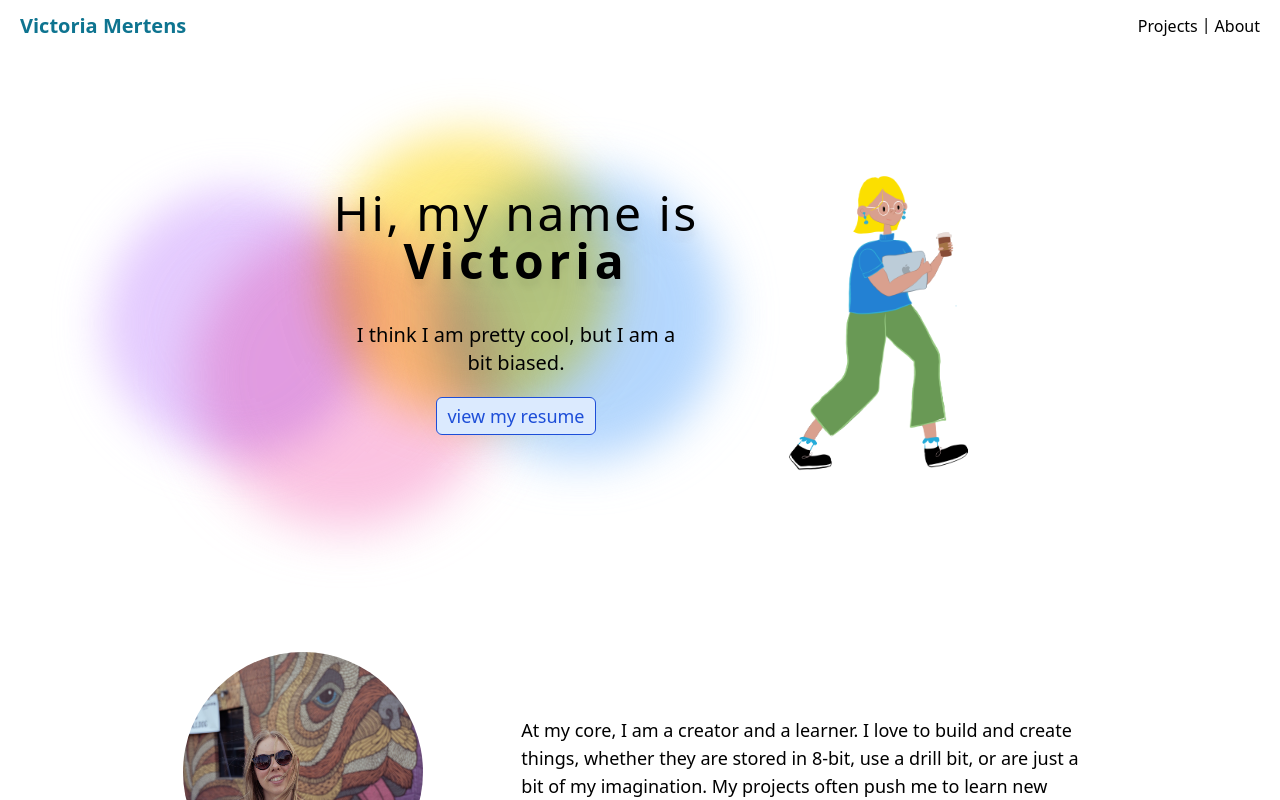
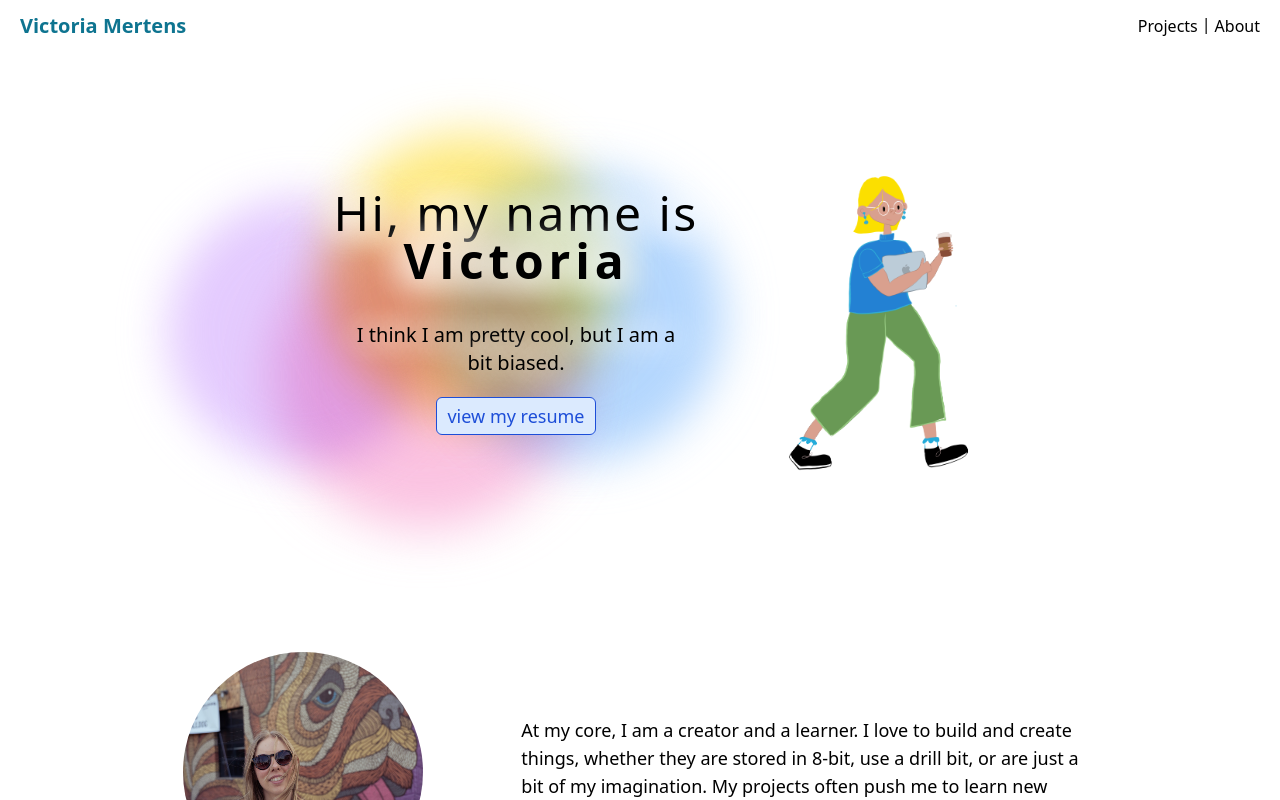
Before and after one commit to victoriamertens/next-portfolio, a Next.js app: page /about in a window 1280 px wide. Shown: the top 800 px of the page. Built offline with nearby package versions, Linux system fonts and the light colour scheme.

Commit message:
Text shadow added for visability/ accessibility of text

```diff
--- a/src/app/about/page.tsx
+++ b/src/app/about/page.tsx
@@ -19,15 +19,15 @@ export default function About() {
           id="left-side"
           className="flex flex-col items-center gap-4 justify-center "
         >
-          <h2 className=" sm:text-5xl text-4xl tracking-wider w-[450px] text-center drop-shadow-xl shadow-white leading-loose z-10">
+          <h2 className=" sm:text-5xl text-4xl tracking-wider w-[450px] text-shadow-white text-center leading-loose z-10">
             Hi, my name is{' '}
             <span className="sm:text-5xl font-bold text-4xl tracking-widest p-10">
               Victoria
             </span>
           </h2>
 
-          <div className="flex flex-col items-center w-80 sm:w-96">
-            <p className="flex justify-items-center sm:text-xl text-center text-lg p-5 ">
+          <div className="flex flex-col items-center w-80 sm:w-96 z-10">
+            <p className="flex justify-items-center sm:text-xl text-center text-shadow-white text-lg p-5 ">
               I think I am pretty cool, but I am a bit biased.
             </p>
 
--- a/src/app/globals.css
+++ b/src/app/globals.css
@@ -13,4 +13,8 @@
   .animation-delay-7000 {
     animation-delay: 7s;
   }
+  .text-shadow-white {
+    text-shadow: 4px 0px 36px white, -4px 0px 36px white, 0px 4px 36px white,
+      0px -4px 36px white;
+  }
 }
--- a/src/app/projects/RainbowBlob.tsx
+++ b/src/app/projects/RainbowBlob.tsx
@@ -1,9 +1,9 @@
 export default function RainbowBlob() {
   return (
     <div className="relative w-full max-w-lg ">
-      <div className="absolute top-10 left-4 w-72 h-72 bg-purple-300 rounded-full mix-blend-multiply filter blur-xl opacity-70 animate-blob "></div>
+      <div className="absolute top-12 left-20 w-72 h-72 bg-purple-300 rounded-full mix-blend-multiply filter blur-xl opacity-70 animate-blob "></div>
       <div className="absolute top-0 -right-4 w-72 h-72 bg-yellow-300 rounded-full mix-blend-multiply filter blur-xl opacity-70 animate-blob animation-delay-2000"></div>
-      <div className="absolute -bottom-8 top-28 left-28 w-72 h-72 bg-pink-300 rounded-full mix-blend-multiply filter blur-xl opacity-70 animate-blob animation-delay-5000"></div>
+      <div className="absolute -bottom-8 top-28 left-48 w-72 h-72 bg-pink-300 rounded-full mix-blend-multiply filter blur-xl opacity-70 animate-blob animation-delay-5000"></div>
       <div className="absolute -bottom-14 top-10 -right-32 w-72 h-72 bg-blue-300 rounded-full mix-blend-multiply filter blur-xl opacity-70 animate-blob animation-delay-7000"></div>
     </div>
   );
```
